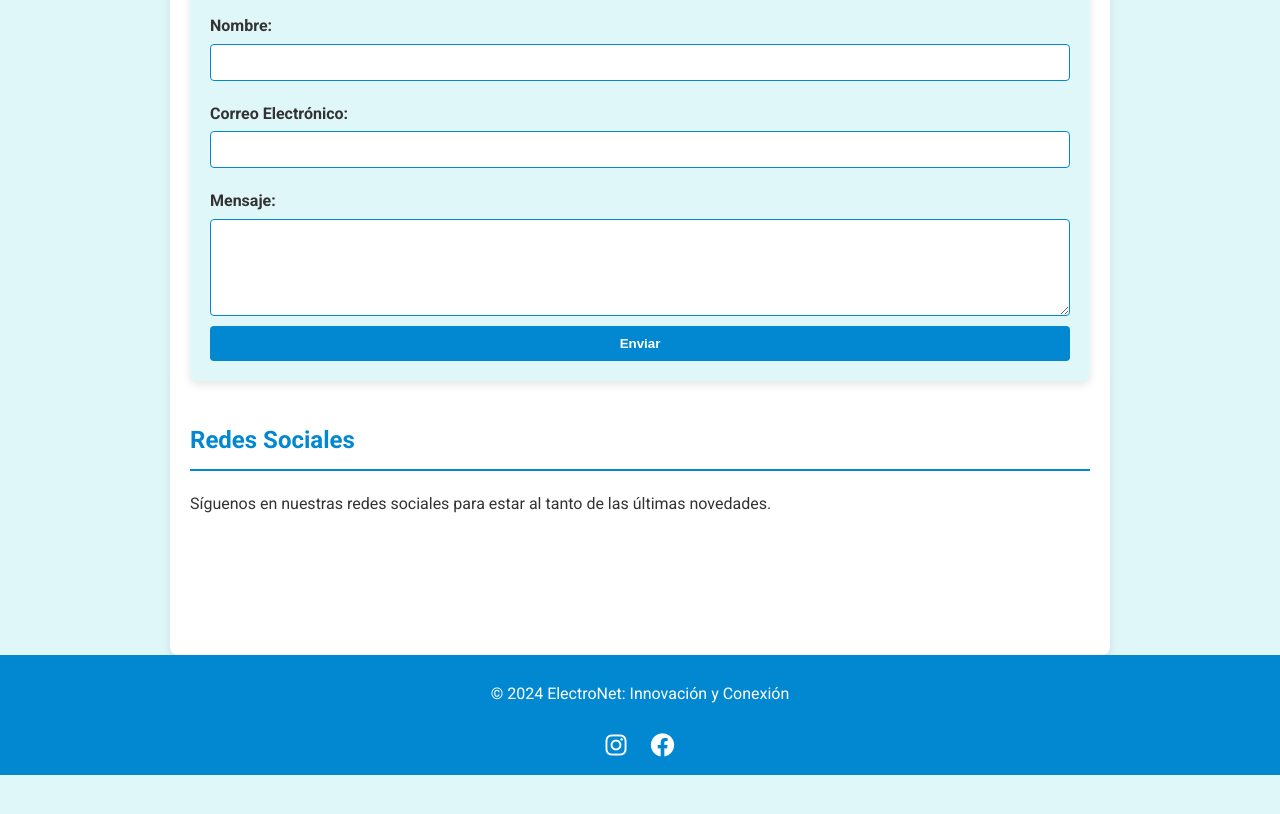
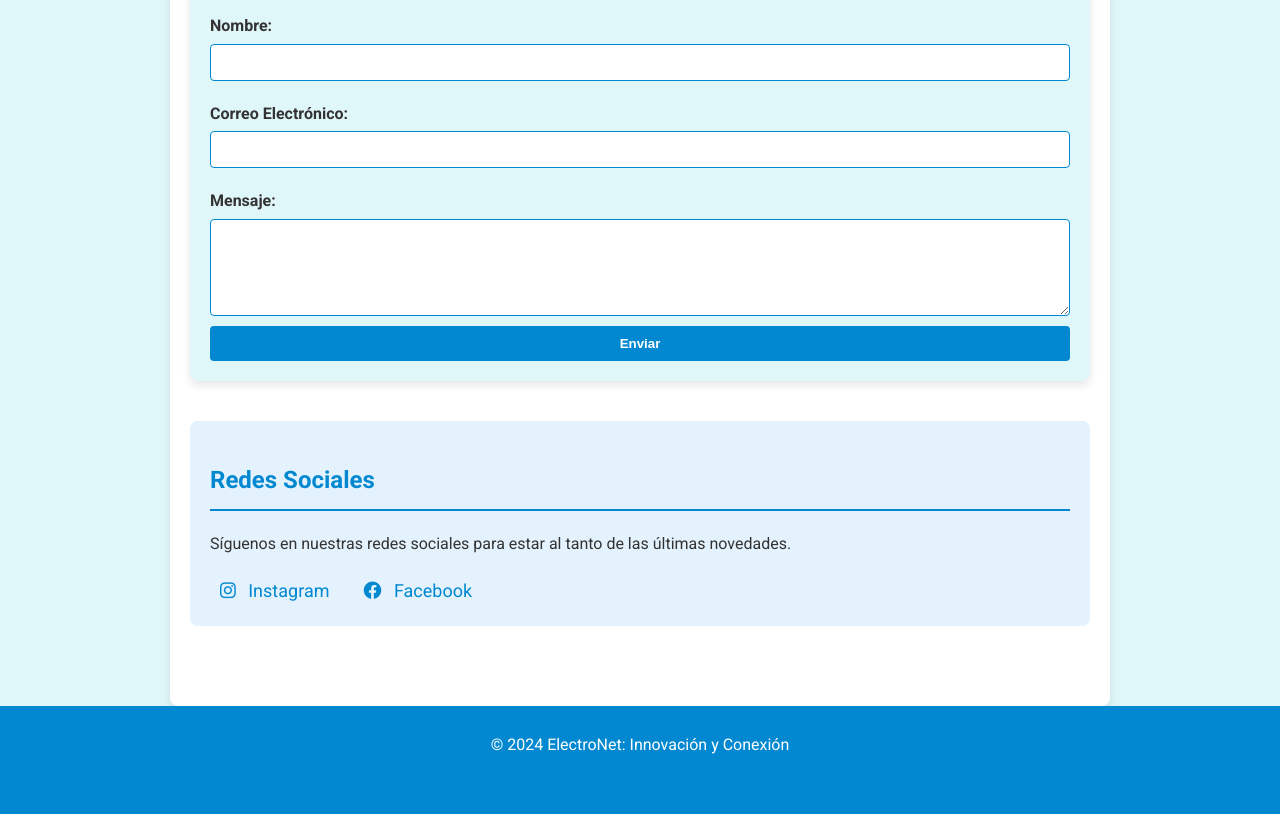
Before and after one commit to LuIngElecTeleco04/LuIngElecTeleco04.github.io, a plain HTML site: page index.html in a window 1280 px wide. Shown: the part 3660-4474 px from the top of the page. Before the commit the page ends 4435 px from the top, so only its background shows below. Drawn offline with Linux system fonts and the light colour scheme.

Commit message:
Update styles.css

```diff
--- a/styles.css
+++ b/styles.css
@@ -83,7 +83,36 @@ footer {
 .social-links a:hover {
     color: #ffeb3b; /* Amarillo */
 }
+#redes {
+    background-color: #e3f2fd; /* Azul claro */
+    padding: 20px;
+    border-radius: 8px;
+    margin-top: 40px;
+}
 
+#redes h2 {
+    color: #0288d1; /* Azul */
+    border-bottom: 2px solid #0288d1;
+    padding-bottom: 10px;
+    margin-bottom: 20px;
+}
+
+.social-links a {
+    display: inline-block;
+    margin-right: 20px;
+    font-size: 18px;
+    color: #0288d1; /* Azul */
+    text-decoration: none;
+    transition: color 0.3s;
+}
+
+.social-links a:hover {
+    color: #0277bd; /* Azul más oscuro */
+}
+
+.social-links i {
+    margin-right: 8px;
+}
 article {
     background-color: #f1f1f1;
     padding: 20px;
```
